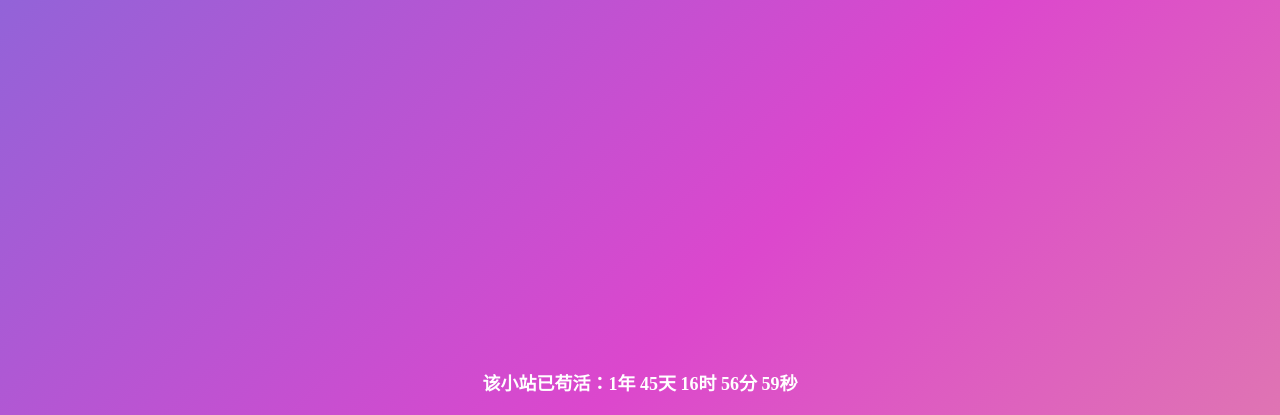
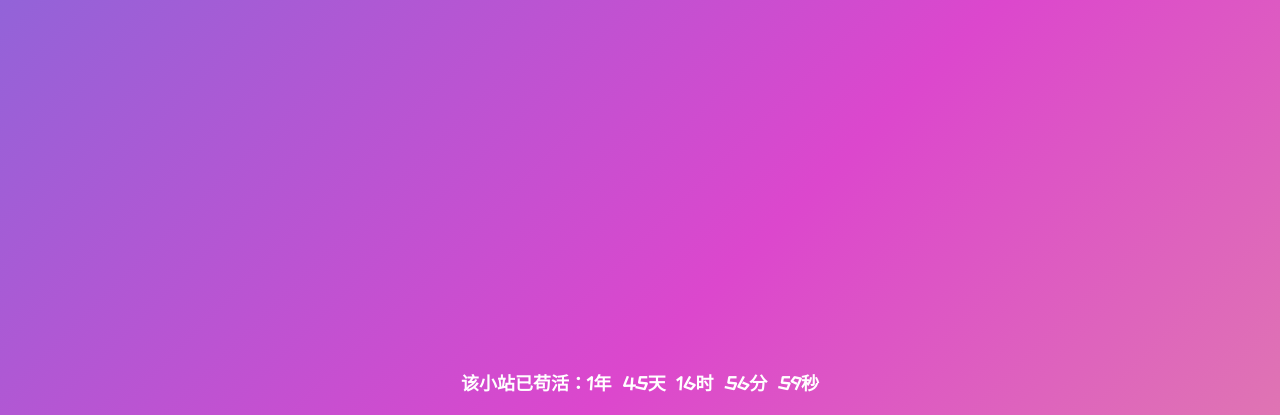
Before and after one commit to DaviceWei/www, a plain HTML site: page index.html in a window 1280 px wide. Shown: the part 385-800 px from the top of the page. Drawn offline with Linux system fonts and the light colour scheme.

Commit message:
Update index.css

```diff
--- a/css/index.css
+++ b/css/index.css
@@ -4,6 +4,11 @@
     box-sizing: border-box;
     margin: 0;
     padding: 0;
+}
+
+@font-face {
+    font-family: "mainf";
+    src: url("../fonts/font_v1.woff") format("woff");
 }
 
 body {
@@ -17,6 +22,7 @@ body {
     background-size: 500%;
     animation: bgAnimation 15s linear infinite;
     overflow: hidden;
+	font-family: 'mainf', monospace;
 }
 
 @keyframes bgAnimation {
```
